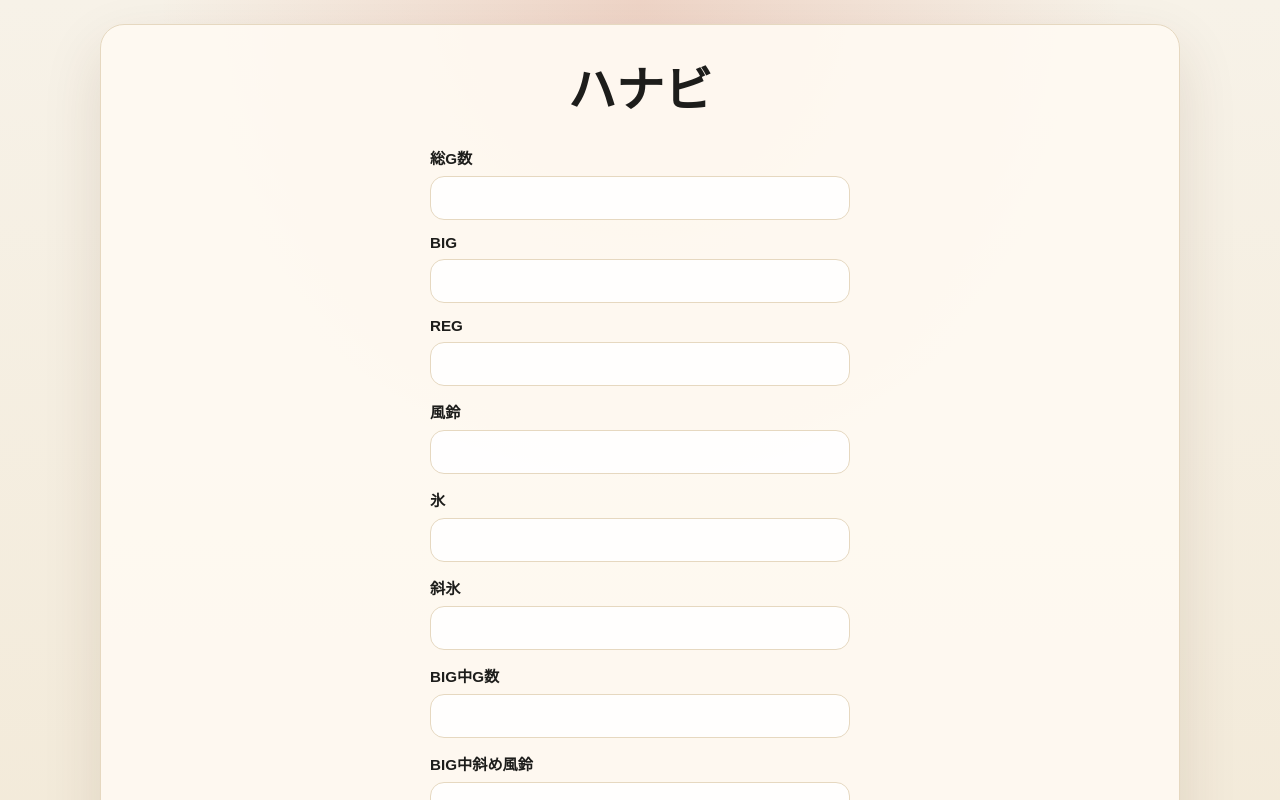
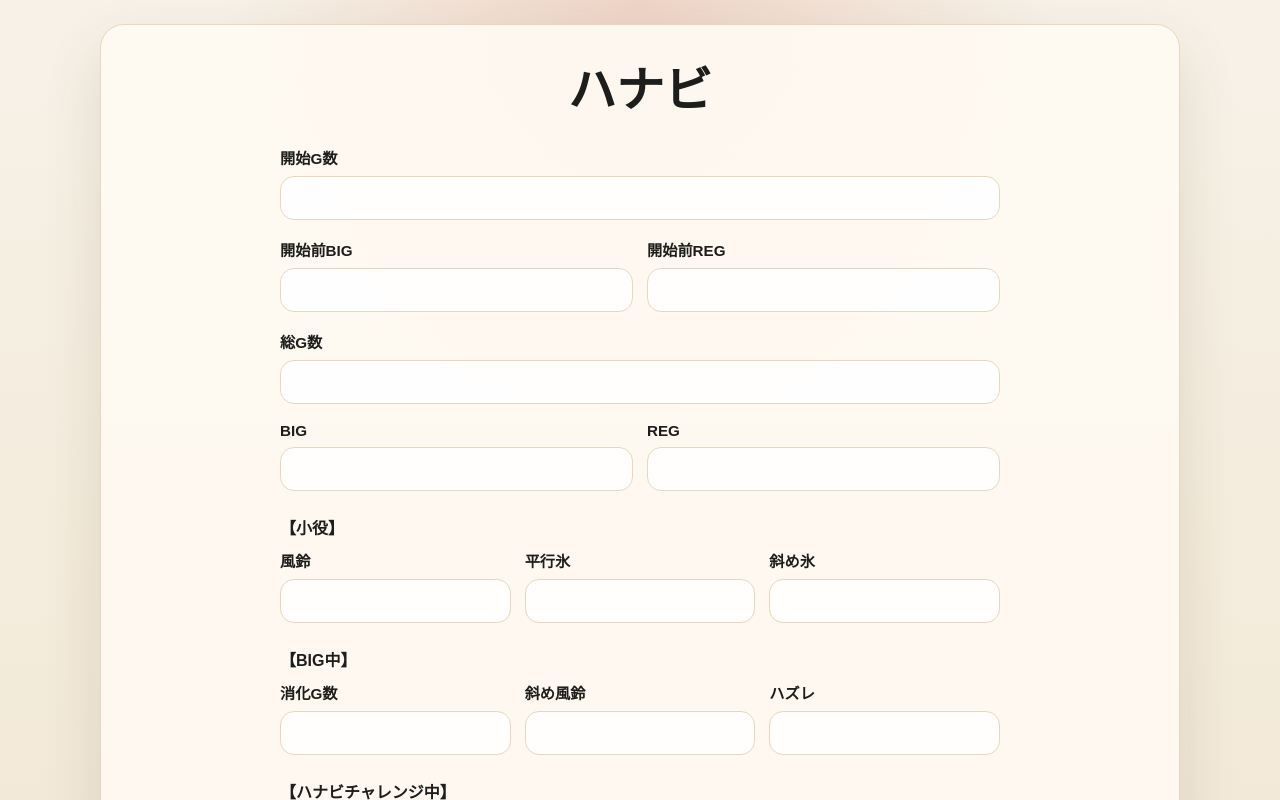
Before and after one commit to umedademu/suisoku, a Next.js app: page /hanabi in a window 1280 px wide. Shown: the top 800 px of the page. Built offline with nearby package versions, Linux system fonts and the light colour scheme.

Commit message:
入力フォームの配置変更

```diff
--- a/app/globals.css
+++ b/app/globals.css
@@ -81,10 +81,38 @@ a {
 
 .input-form {
   display: grid;
-  gap: 14px;
-  width: min(100%, 420px);
+  gap: 18px;
+  width: min(100%, 720px);
   margin: 28px auto 0;
   text-align: left;
+}
+
+.input-group {
+  display: grid;
+  gap: 10px;
+}
+
+.group-title {
+  margin: 6px 0 0;
+  font-size: 1rem;
+  font-weight: 700;
+}
+
+.input-row {
+  display: grid;
+  gap: 14px;
+}
+
+.input-row-1 {
+  grid-template-columns: minmax(0, 1fr);
+}
+
+.input-row-2 {
+  grid-template-columns: repeat(2, minmax(0, 1fr));
+}
+
+.input-row-3 {
+  grid-template-columns: repeat(3, minmax(0, 1fr));
 }
 
 .input-field {
@@ -110,6 +138,13 @@ a {
 .number-input:focus {
   outline: 2px solid rgba(197, 75, 44, 0.28);
   border-color: var(--accent);
+}
+
+@media (max-width: 720px) {
+  .input-row-2,
+  .input-row-3 {
+    grid-template-columns: minmax(0, 1fr);
+  }
 }
 
 .table-wrap {
--- a/app/hanabi/page.tsx
+++ b/app/hanabi/page.tsx
@@ -49,20 +49,35 @@ const settings = [
   }
 ];
 
-const inputFields = [
-  "総G数",
-  "BIG",
-  "REG",
-  "風鈴",
-  "氷",
-  "斜氷",
-  "BIG中G数",
-  "BIG中斜め風鈴",
-  "BIG中ハズレ",
-  "ハナビチャレンジG数",
-  "チャレンジ中ハズレ",
-  "ハナビゲームG数",
-  "ハナビゲーム中ハズレ"
+const inputGroups = [
+  {
+    fields: ["開始G数"]
+  },
+  {
+    fields: ["開始前BIG", "開始前REG"]
+  },
+  {
+    fields: ["総G数"]
+  },
+  {
+    fields: ["BIG", "REG"]
+  },
+  {
+    title: "小役",
+    fields: ["風鈴", "平行氷", "斜め氷"]
+  },
+  {
+    title: "BIG中",
+    fields: ["消化G数", "斜め風鈴", "ハズレ"]
+  },
+  {
+    title: "ハナビチャレンジ中",
+    fields: ["消化G数", "ハズレ"]
+  },
+  {
+    title: "ハナビゲーム中",
+    fields: ["消化G数", "ハズレ"]
+  }
 ];
 
 export default function HanabiPage() {
@@ -71,11 +86,24 @@ export default function HanabiPage() {
       <div className="card card-wide">
         <h1 className="title">ハナビ</h1>
         <form className="input-form">
-          {inputFields.map((field) => (
-            <label className="input-field" key={field}>
-              <span className="input-label">{field}</span>
-              <input className="number-input" type="number" inputMode="numeric" />
-            </label>
+          {inputGroups.map((group, index) => (
+            <section className="input-group" key={`${group.title ?? "group"}-${index}`}>
+              {group.title ? <p className="group-title">【{group.title}】</p> : null}
+              <div
+                className={`input-row input-row-${Math.min(group.fields.length, 3)}`}
+              >
+                {group.fields.map((field) => (
+                  <label className="input-field" key={`${group.title ?? "base"}-${field}`}>
+                    <span className="input-label">{field}</span>
+                    <input
+                      className="number-input"
+                      type="number"
+                      inputMode="numeric"
+                    />
+                  </label>
+                ))}
+              </div>
+            </section>
           ))}
         </form>
         <div className="table-wrap">
```
